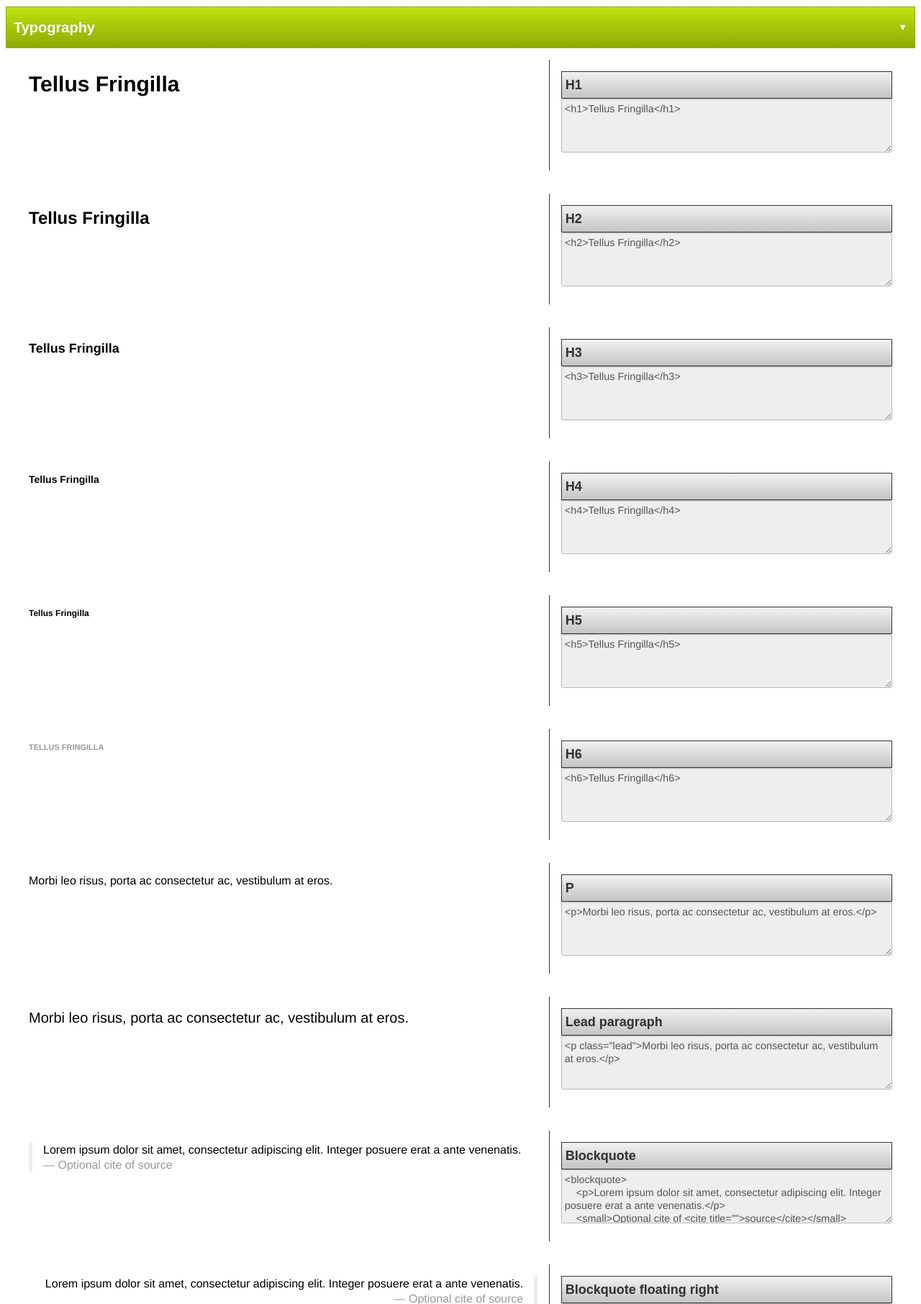
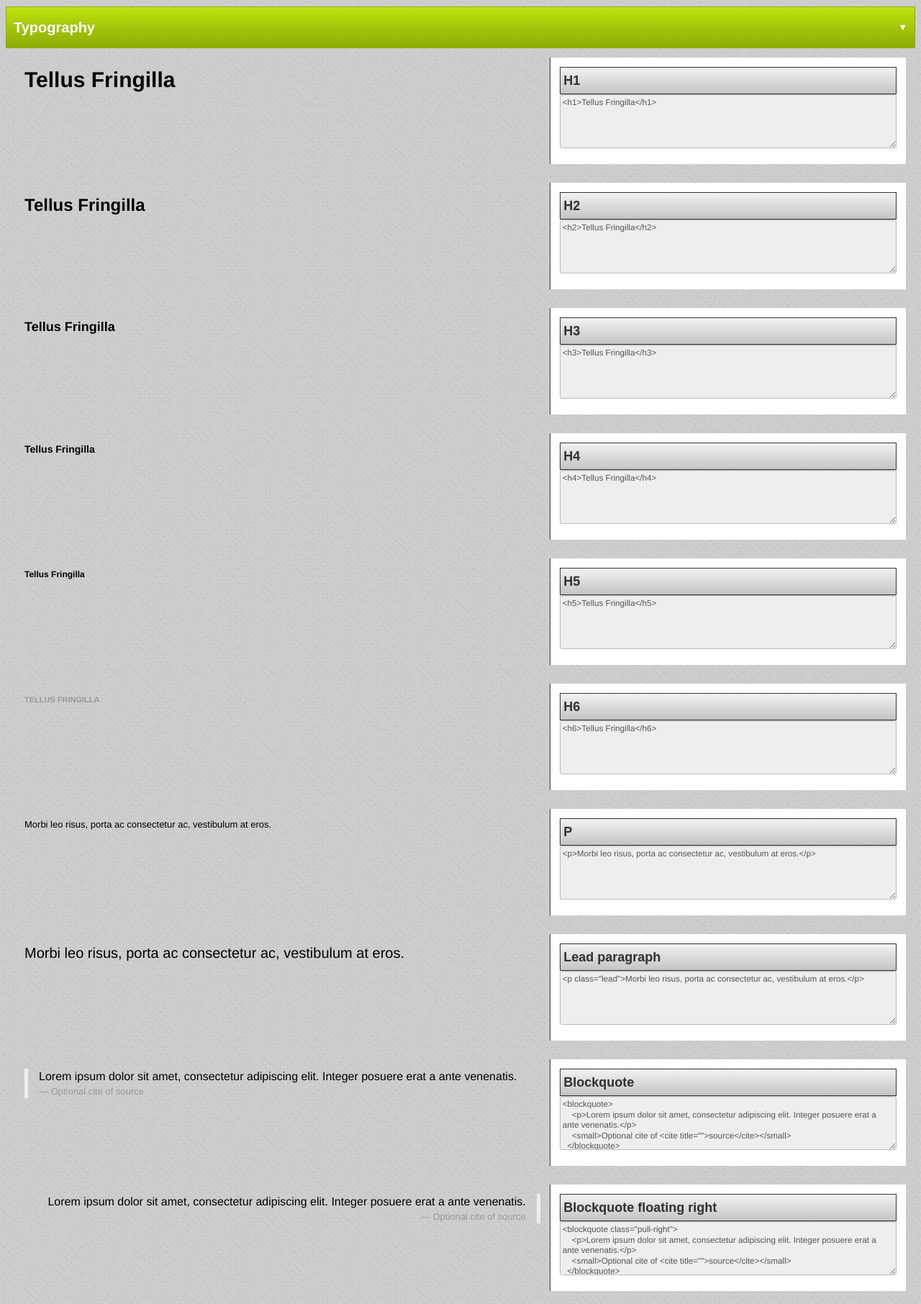
Before and after one commit to odensecentralbibliotek/latto, a PHP site: page /tools/tdcss/index.html in a window 1280 px wide. Shown: the top 1812 px of the page at 72% size. Run offline with PHP 8.4, Linux system fonts and the light colour scheme; style sheets or scripts are compiled from the project's sources; some libraries are stand-ins or nearby versions.

Commit message:
Added typography and theme variables

```diff
--- a/css/latto.styles.css
+++ b/css/latto.styles.css
@@ -1,6 +1,131 @@
+/*
+
+#Theme elements
+background
+header background
+logo
+menu background
+menu colors
+submenu background
+submenu colors
+breadcrumb background
+breadcrumb colors
+block background
+block colors
+block inverse background
+block inverse colors
+content background
+content colors
+image border
+footer background
+footer colors
+
+#Text elements
+
+h1: header
+h2: subheader
+
+h2 -> block: blockheader
+
+h3, h4, h5
+
+h6
+
+a: inline
+
+a: read-more
+
+p
+
+p: manchet
+
+#Other elements
+
+btn: background
+
+btn: text
+
+
+
+*/
+/*
+
+#Theme elements
+background
+header background
+logo
+menu background
+menu colors
+submenu background
+submenu colors
+breadcrumb background
+breadcrumb colors
+block background
+block colors
+block inverse background
+block inverse colors
+content background
+content colors
+image border
+footer background
+footer colors
+
+#Text elements
+
+h1: header
+h2: subheader
+
+h2 -> block: blockheader
+
+h3, h4, h5
+
+h6
+
+a: inline
+
+a: read-more
+
+p
+
+p: manchet
+
+#Other elements
+
+btn: background
+
+btn: text
+
+
+
+*/
 /* line 5, ../sass/latto.typography.scss */
 body {
+  background: url("../images/default-bg-pattern.png");
+  color: black;
   font-family: "Helvetica Neue", Helvetica, Arial, sans-serif;
+  font-size: 13px;
+  line-height: 18px;
+}
+
+/* line 15, ../sass/latto.typography.scss */
+a:link {
+  color: #0088cc;
+}
+/* line 18, ../sass/latto.typography.scss */
+a:visited {
+  color: #00334d;
+}
+/* line 21, ../sass/latto.typography.scss */
+a:hover {
+  color: #005580;
+}
+/* line 24, ../sass/latto.typography.scss */
+a:focus {
+  color: #005580;
+}
+/* line 27, ../sass/latto.typography.scss */
+a:active {
+  color: black;
 }
 
 /* line 8, ../sass/latto.grid.scss */
--- a/sass/latto.typography.scss
+++ b/sass/latto.typography.scss
@@ -3,19 +3,28 @@
 @import 'latto.variables.scss';
 
 body {
-  font-family: "Helvetica Neue", Helvetica, Arial, sans-serif;
+  background: $theme-background;
+  color: $theme-primary-color;
+  font-family: $theme-font-family;
+  font-size: $theme-font-size;
+  line-height: $theme-line-height;
 }
 
 // Normal link.
 a {
   &:link {
+    color: $link-color;
   }
   &:visited {
+    color: darken($link-color, 25%);
   }
   &:hover {
+    color: $link-color-hover;
   }
   &:focus {
+    color: $link-color-hover;
   }
   &:active {
+    color: darken($link-color, 50%);
   }
 }
--- a/sass/latto.variables.scss
+++ b/sass/latto.variables.scss
@@ -1,15 +1,117 @@
 // This file holds all the variables for the theme.
 
-// Theme colors.
-$theme-primary-color: '';
+// Theme variables.
+
+// Grayscale colors.
+// -------------------------
+$black:                 #000 !default;
+$gray-darker:           #222 !default;
+$gray-dark:             #333 !default;
+$gray:                  #555 !default;
+$gray-light:            #999 !default;
+$gray-lighter:          #eee !default;
+$white:                 #fff !default;
+
+// Font variables.
+// -------------------------
+$theme-font-size:         13px;
+$theme-line-height:       18px;
+$theme-font-family:       "Helvetica Neue", Helvetica, Arial, sans-serif;
 
 // Text colors.
+// -------------------------
+$theme-primary-color:     #000;
+$theme-secondary-color:   #ff0000;
+$theme-tertiary-color:    #00ff00;
 
-$text-primary-color: '#ff0000';
-$text-secondary-color: '';
-$text-tertiary-color: '';
 
-$text-header-color: $text-primary-color;
-$text-block-header-color: $text-secondary-color;
+// Links.
+// -------------------------
+$link-color:              #08c !default;
+$link-color-hover:        darken($link-color, 15%) !default;
 
-$text-emphasized-color: $text-tertiary-color;
+$theme-background:        url('../images/default-bg-pattern.png');
+
+$theme-header-background: $theme-secondary-color;
+
+$theme-menu-background:   $theme-tertiary-color;
+$theme-menu-color:        red;
+$theme-menu-color-hover:  darken($theme-menu-color, 15%);
+
+$theme-submenu-color:     green;
+$theme-submenu-color-hover: darken($theme-submenu-color, 15%);
+
+$theme-breadcrumb-background: transparent;
+$theme-breadcrumb-border-bottom: 1px solid $gray-light;
+
+$theme-block-background:  $gray-light;
+$theme-block-color:       $gray-light;
+$theme-block-color-hover: $gray-light;
+$theme-block-inverse-background: $gray-light;
+$theme-block-inverse-color: $gray-light;
+
+$theme-content-background: $gray-light;
+$theme-content-color:     $gray-light;
+
+$theme-image-border:      $gray-light;
+
+$theme-footer-background: $gray-light;
+$theme-footer-color:      $gray-light;
+$theme-footer-color-hover: $gray-light;
+
+$theme-header-color:      $gray-light;
+
+$theme-subheader-color:   $gray-light;
+
+$theme-blockheader-color: $gray-light;
+
+/*
+
+#Theme elements
+background
+header background
+logo
+menu background
+menu colors
+submenu background
+submenu colors
+breadcrumb background
+breadcrumb colors
+block background
+block colors
+block inverse background
+block inverse colors
+content background
+content colors
+image border
+footer background
+footer colors
+
+#Text elements
+
+h1: header
+h2: subheader
+
+h2 -> block: blockheader
+
+h3, h4, h5
+
+h6
+
+a: inline
+
+a: read-more
+
+p
+
+p: manchet
+
+#Other elements
+
+btn: background
+
+btn: text
+
+
+
+*/
```
Also changed, not shown: images/default-bg-pattern.png (added).
